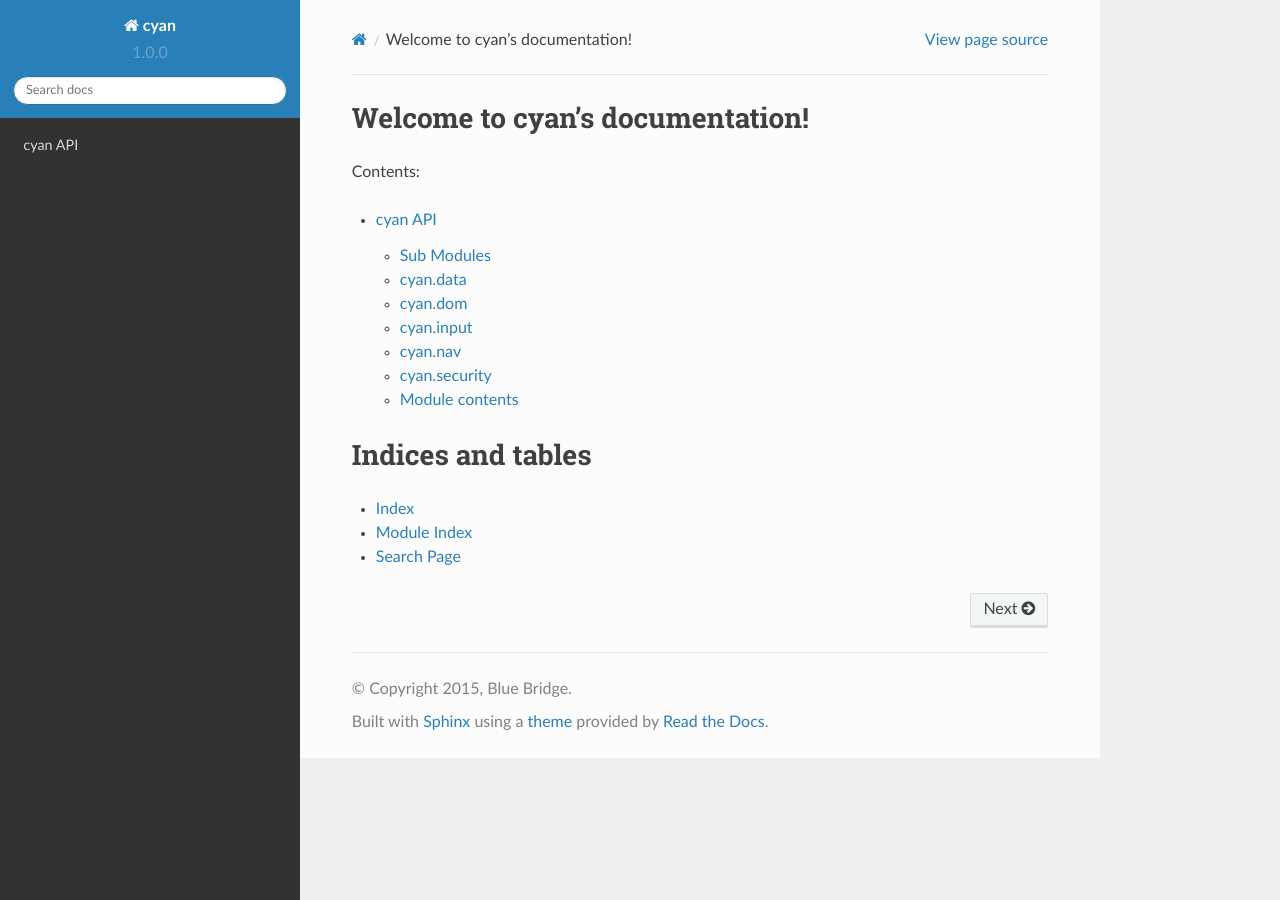
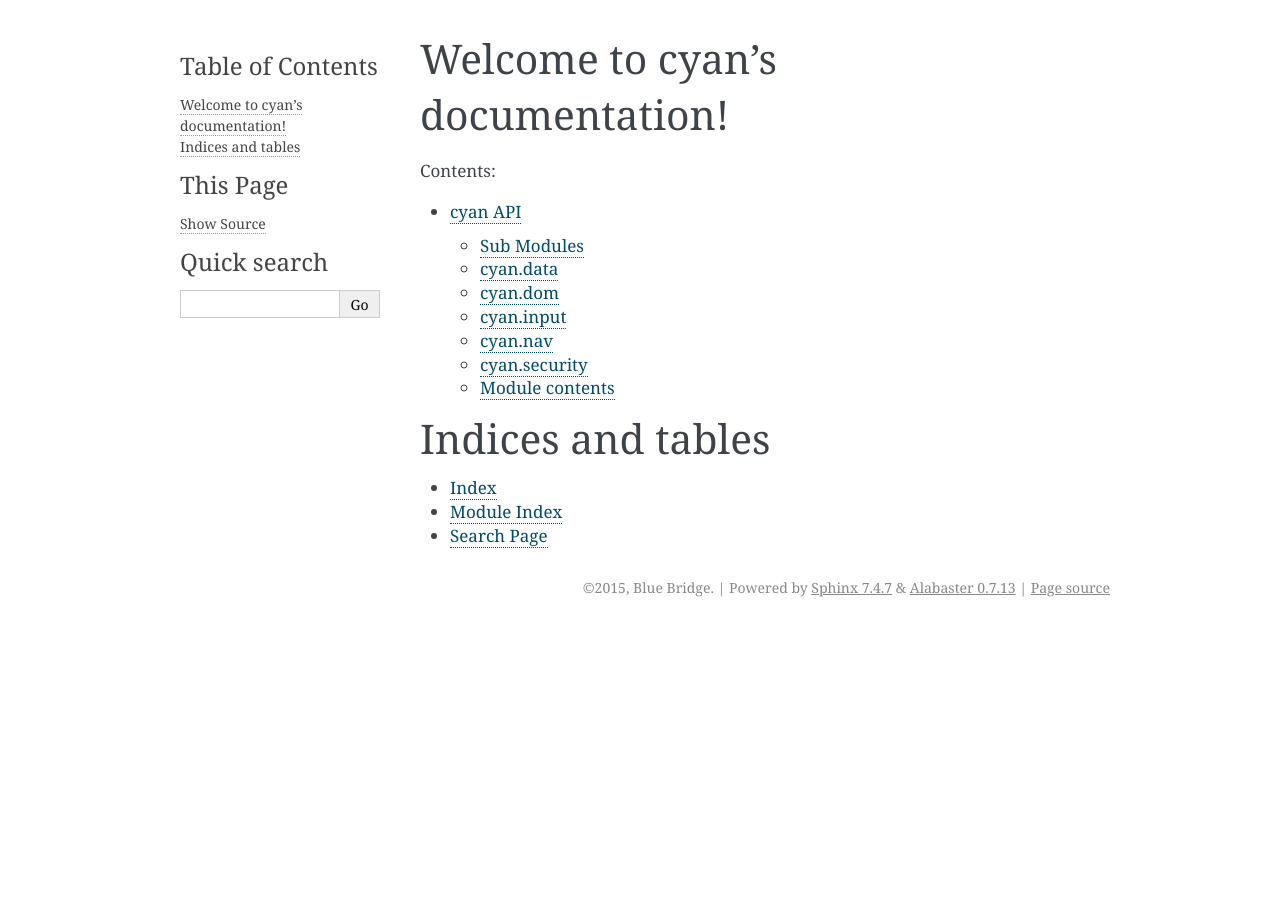
Before and after one commit to bluebridge/cyan, a Sphinx documentation site: the page built from docs/source/index.rst, in a window 1280 px wide. Built offline with Sphinx 7.4.7, drawn with Linux system fonts in a browser that asks for light colours.

Commit message:
Disable 'sphinx_rtd_theme ' theme

```diff
--- a/docs/source/conf.py
+++ b/docs/source/conf.py
@@ -316,11 +316,11 @@ for mod_name in MOCK_MODULES:
     sys.modules[mod_name] = mock.Mock()
 
 """ 2Remove """
-import sphinx_rtd_theme
-
-html_theme = 'sphinx_rtd_theme'
-
-html_theme_path = [sphinx_rtd_theme.get_html_theme_path()]
+# import sphinx_rtd_theme
+#
+# html_theme = 'sphinx_rtd_theme'
+#
+# html_theme_path = [sphinx_rtd_theme.get_html_theme_path()]
 
 
 def autodoc_process_signature(app, what, name, obj, options, signature, return_annotation):
```
